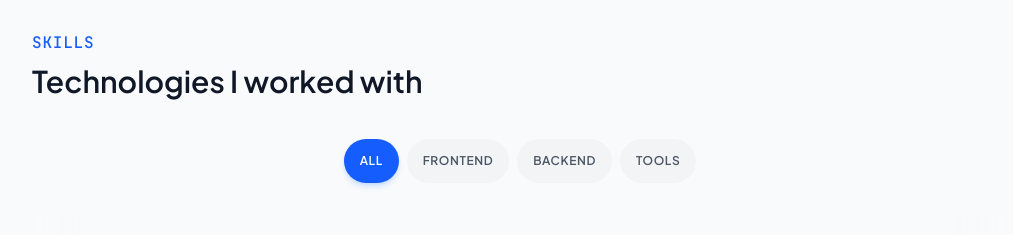
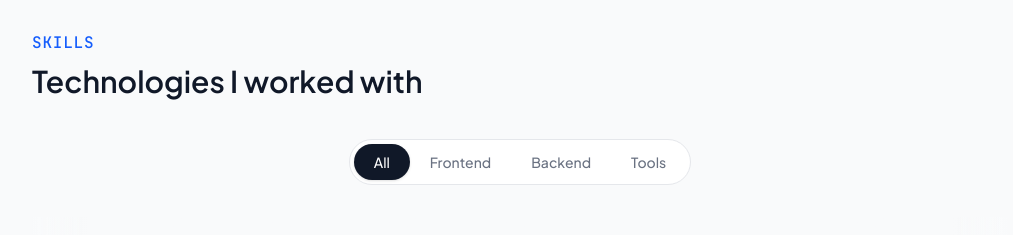
Before and after one commit to SAR4NGA/portfolio, a React (Vite) app: page / in a window 1280 px wide. Shown: the part 1500-1735 px from the top of the page, without its empty margins (120-1133 px from the left). Built offline with nearby package versions, Linux system fonts and the light colour scheme; a web font is replaced by a local one.

Commit message:
style: change skills category pills to match projects tab style

```diff
--- a/src/components/skills/SkillsGrid.tsx
+++ b/src/components/skills/SkillsGrid.tsx
@@ -52,7 +52,7 @@ function InfiniteMarqueeRow({
               <div className="flex h-13 w-13 sm:h-15 sm:w-15 items-center justify-center transition-transform duration-300 group-hover/item:scale-110">
                 <SkillIcon name={skill.icon} size={50} />
               </div>
-              <span className="mt-2.5 text-center text-[10px] sm:text-[11px] font-bold tracking-wider uppercase text-gray-500 dark:text-gray-400 group-hover/item:text-blue-600 dark:group-hover/item:text-blue-400 transition-colors">
+              <span className="mt-2.5 text-center text-[10px] sm:text-[11px] font-bold tracking-wider uppercase text-gray-500 dark:text-gray-400 group-hover/item:text-gray-900 dark:group-hover/item:text-white transition-colors">
                 {skill.name}
               </span>
             </motion.div>
@@ -131,15 +131,15 @@ export default function SkillsGrid({ skills }: SkillsGridProps) {
   return (
     <div ref={animRef} className="flex flex-col items-center gap-8">
       {/* Category Filter Pills */}
-      <div className="flex flex-wrap items-center justify-center gap-2">
+      <div className="inline-flex rounded-full border border-gray-200 bg-white p-1 dark:border-gray-700 dark:bg-gray-900">
         {categories.map(category => (
           <button
             key={category}
             onClick={() => setActiveCategory(category)}
-            className={`rounded-full px-4 py-2.5 min-h-[44px] inline-flex items-center text-xs font-semibold tracking-wider uppercase transition-all focus-visible:outline-none focus-visible:ring-2 focus-visible:ring-blue-500 ${
+            className={`rounded-full px-5 py-2 text-sm font-medium transition-all duration-200 ${
               activeCategory === category
-                ? 'bg-blue-600 text-white shadow-md shadow-blue-500/20 dark:bg-blue-500'
-                : 'bg-gray-100 text-gray-600 hover:bg-gray-200 dark:bg-gray-800 dark:text-gray-400 dark:hover:bg-gray-700'
+                ? 'bg-gray-900 text-white shadow-sm dark:bg-white dark:text-gray-900'
+                : 'text-gray-500 hover:text-gray-700 dark:text-gray-400 dark:hover:text-gray-200'
             }`}
           >
             {category}
```
